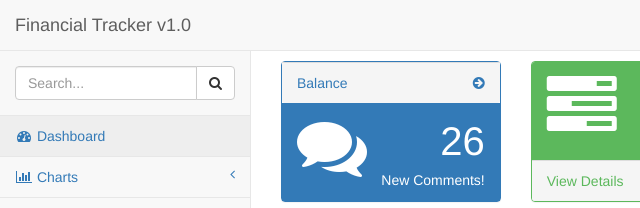
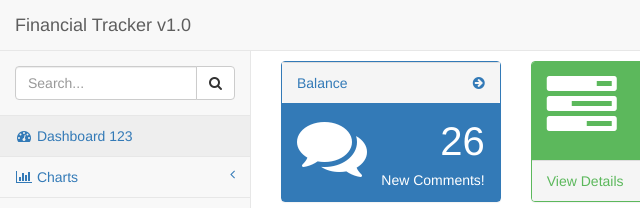
Before and after one commit to haibei-victor-wu/financial-tracker-mobile, a website: page pages/index.html in a window 1280 px wide. Shown: the top 208 px of the page, 0-640 px from the left. Drawn offline with Linux system fonts and the light colour scheme.

Commit message:
first commit

```diff
--- a/pages/index.html
+++ b/pages/index.html
@@ -73,7 +73,7 @@
                             <!-- /input-group -->
                         </li>
                         <li>
-                            <a href="index.html"><i class="fa fa-dashboard fa-fw"></i> Dashboard</a>
+                            <a href="index.html"><i class="fa fa-dashboard fa-fw"></i> Dashboard 123</a>
                         </li>
                         <li>
                             <a href="#"><i class="fa fa-bar-chart-o fa-fw"></i> Charts<span class="fa arrow"></span></a>
```
